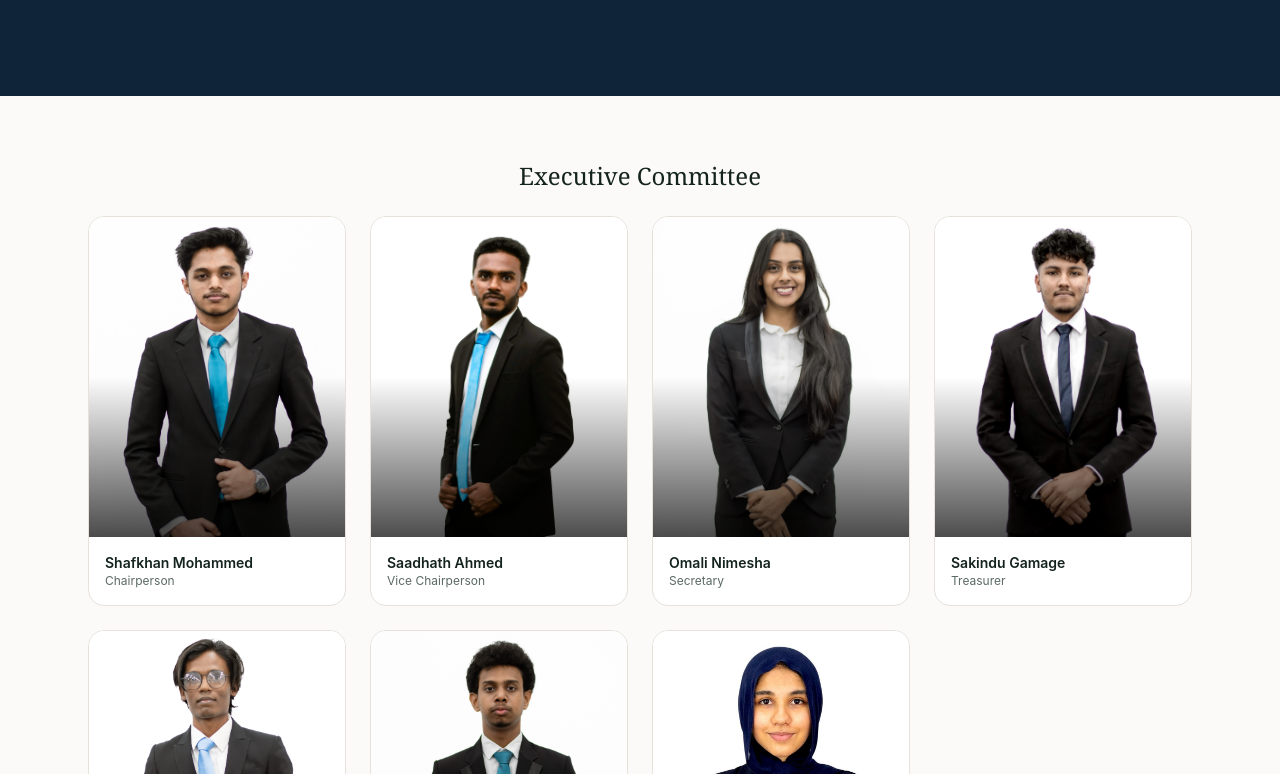
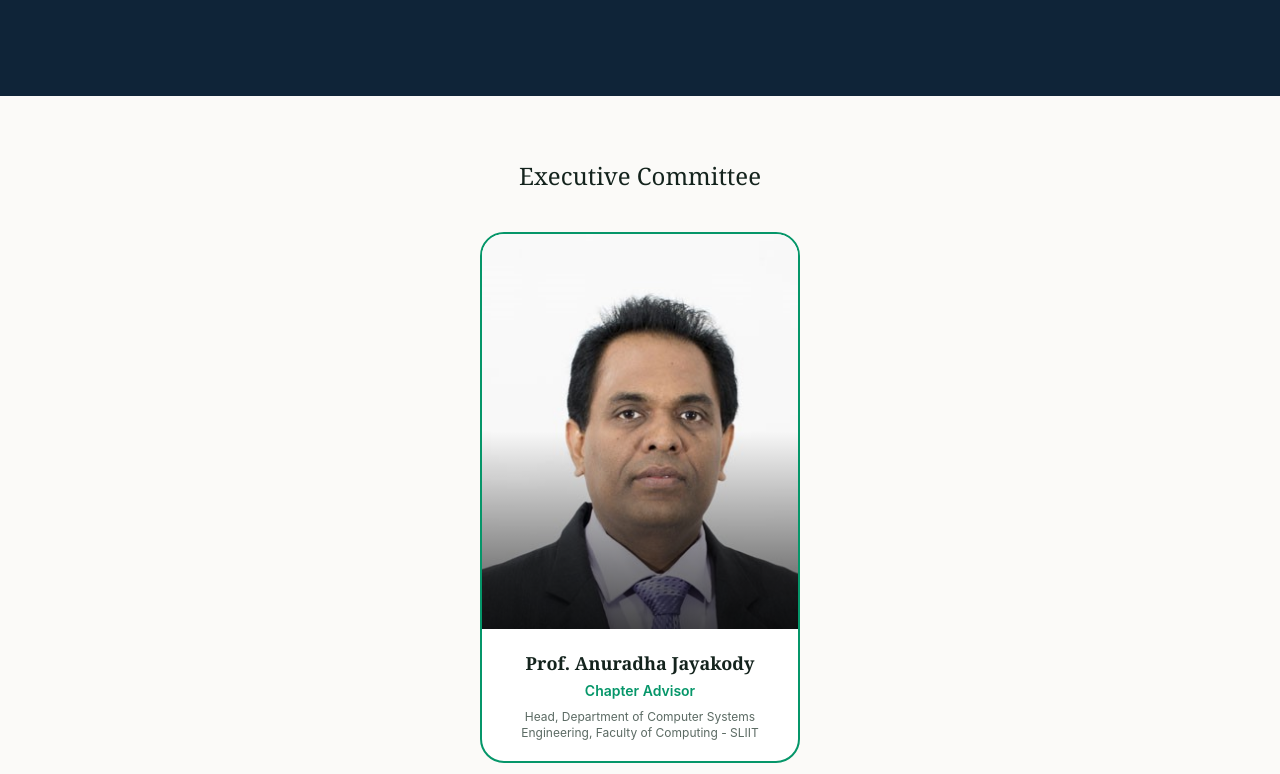
Before and after one commit to ieeeiassliit2026/IEEE-IAS-SLIIT-Web, a React (Vite) app: page /community in a window 1280 px wide. Shown: the part 546-1320 px from the top of the page. Built offline with nearby package versions, Linux system fonts and the light colour scheme; no server answers.

Commit message:
Refactor code structure for improved readability and maintainability

```diff
--- a/src/data/committee.js
+++ b/src/data/committee.js
@@ -1,3 +1,4 @@
+import AdvisorPhoto from '../assets/committee/anuradha-jayakody.jpg';
 import ShafkhanPhoto from '../assets/committee/shafkhan-mohammed.jpg';
 import MoamPhoto from '../assets/committee/moam-misfar-saadhath-ahmed.jpg';
 import OmaliPhoto from '../assets/committee/omali-nimesha.jpg';
@@ -7,6 +8,13 @@ import NadunPhoto from '../assets/committee/nadun-bopitiya.jpg';
 import RumanaPhoto from '../assets/committee/Rumana.jpg';
 
 export const committeeMembers = [
+  {
+    full_name: 'Prof. Anuradha Jayakody',
+    position: 'Chapter Advisor',
+    description: 'Head, Department of Computer Systems Engineering, Faculty of Computing - SLIIT',
+    photo: AdvisorPhoto,
+    linkedin: '',
+  },
   {
     full_name: 'Shafkhan Mohammed',
     position: 'Chairperson',
--- a/src/pages/CommunityDetailsPage.jsx
+++ b/src/pages/CommunityDetailsPage.jsx
@@ -15,9 +15,29 @@ export default function CommunityDetailsPage() {
       />
 
       <section className="max-w-6xl mx-auto px-6 py-16">
-        <h2 className="font-display text-2xl mb-6 text-center">Executive Committee</h2>
+        <h2 className="font-display text-2xl mb-10 text-center">Executive Committee</h2>
+
+        {committeeMembers.filter((m) => m.position === 'Chapter Advisor').map((advisor) => (
+          <div key={advisor.full_name} className="flex justify-center mb-14">
+            <div
+              className="card-hover group rounded-3xl overflow-hidden border max-w-xs w-full"
+              style={{ borderColor: 'var(--ias-green)', borderWidth: '2px', background: 'var(--bg-elevated)' }}
+            >
+              <div className="relative aspect-[4/5] overflow-hidden">
+                <img src={advisor.photo} alt={advisor.full_name} className="w-full h-full object-cover transition-transform duration-500 group-hover:scale-105" />
+                <div className="absolute inset-0 bg-gradient-to-t from-black/70 via-transparent to-transparent" />
+              </div>
+              <div className="p-5 text-center">
+                <p className="font-display font-bold text-lg">{advisor.full_name}</p>
+                <p className="text-sm font-semibold mt-1" style={{ color: 'var(--ias-green)' }}>{advisor.position}</p>
+                {advisor.description && <p className="text-xs mt-2" style={{ color: 'var(--text-muted)' }}>{advisor.description}</p>}
+              </div>
+            </div>
+          </div>
+        ))}
+
         <div className="grid sm:grid-cols-2 md:grid-cols-3 lg:grid-cols-4 gap-6">
-          {committeeMembers.map((m) => (
+          {committeeMembers.filter((m) => m.position !== 'Chapter Advisor').map((m) => (
             <a
               key={m.full_name}
               href={m.linkedin}
--- a/src/pages/EventsPage.jsx
+++ b/src/pages/EventsPage.jsx
@@ -1,9 +1,7 @@
 import React, { useEffect, useState } from 'react';
 import { Calendar, X } from 'lucide-react';
 import { supabase } from '../lib/supabaseClient';
-import ImageHero from '../components/ImageHero';
 import Reveal from '../components/Reveal';
-import HeroImg from '../assets/hero.jpg';
 
 function EventCard({ event, onOpen }) {
   return (
@@ -49,12 +47,17 @@ export default function EventsPage() {
 
   return (
     <>
-      <ImageHero
-        image={HeroImg}
-        height="h-[70vh]"
-        title={<>EVENT<br />NEWS</>}
-        subtitle="Everything happening across the IEEE IAS SLIIT chapter."
-      />
+      <div className="relative h-[70vh] overflow-hidden lg:-mt-[68px]">
+        <video
+          autoPlay
+          muted
+          loop
+          playsInline
+          className="absolute inset-0 w-full h-full object-cover"
+          src="/EventsHeroVid.mp4"
+        />
+        <div className="absolute inset-0 bg-black opacity-30" />
+      </div>
 
       <section className="max-w-6xl mx-auto px-6 py-16">
       {loading ? (
--- a/src/pages/MagazinePage.jsx
+++ b/src/pages/MagazinePage.jsx
@@ -87,15 +87,21 @@ export default function MagazinePage() {
         />
       </div>
 
-      <section className="min-h-[60vh] flex flex-col items-center justify-center px-6 py-16">
+      <section className="min-h-[70vh] flex flex-col items-center justify-center px-6 py-20">
       {!opened ? (
-        <button onClick={handleOpen} className="group flex flex-col items-center gap-6 cursor-pointer fade-in-snap">
-          <div className="relative w-56 sm:w-64 aspect-[3/4] rounded-lg overflow-hidden shadow-2xl transition-transform duration-500 group-hover:-translate-y-2 group-hover:rotate-1">
+        <button onClick={handleOpen} className="group flex flex-col items-center gap-10 cursor-pointer fade-in-snap">
+          <div
+            className="relative w-72 sm:w-80 md:w-96 aspect-[3/4] rounded-2xl overflow-hidden transition-transform duration-700 group-hover:-translate-y-4 group-hover:rotate-1"
+            style={{
+              boxShadow: '0 25px 60px -12px rgba(0,0,0,0.4), 0 10px 30px -8px rgba(5,150,105,0.25)',
+              animation: 'float 4s ease-in-out infinite',
+            }}
+          >
             <img src={MagazineCover} alt="IAS Magazine" className="w-full h-full object-cover" />
-            <div className="absolute inset-0 ring-1 ring-black/10" />
+            <div className="absolute inset-0 ring-1 ring-white/20 rounded-2xl" />
           </div>
-          <span className="btn-shimmer inline-flex items-center gap-2 px-6 py-3 rounded-full bg-[var(--ias-green)] text-white text-sm font-semibold">
-            <BookOpen size={16} /> Pick Up the Magazine
+          <span className="btn-shimmer inline-flex items-center gap-2 px-8 py-4 rounded-full bg-[var(--ias-green)] text-white text-base font-semibold">
+            <BookOpen size={18} /> Pick Up the Magazine
           </span>
         </button>
       ) : loading ? (
```
Also changed, not shown: src/assets/committee/anuradha-jayakody.jpg (added), 1 other file (tests, documents, lock files or other folders).
